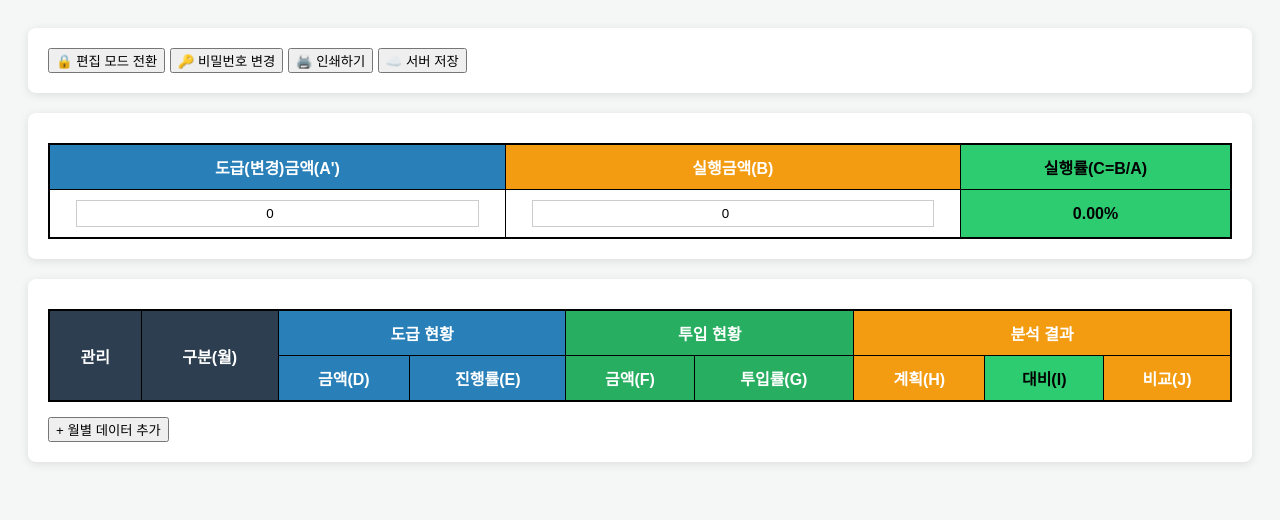
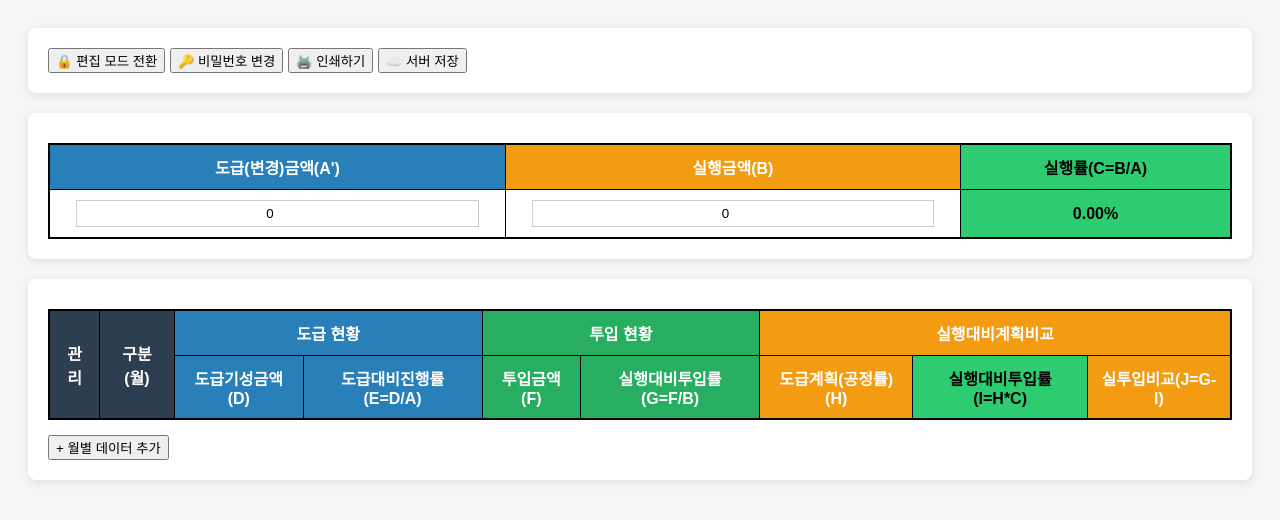
Before and after one commit to jihyoungbem/cost-manager, a plain HTML site: page index.html in a window 1280 px wide. Drawn offline with Linux system fonts and the light colour scheme.

Commit message:
Add files via upload

```diff
--- a/index.html
+++ b/index.html
@@ -59,12 +59,12 @@
                     <th rowspan="2">관리</th><th rowspan="2">구분(월)</th>
                     <th class="bg-blue" colspan="2">도급 현황</th>
                     <th class="bg-green" colspan="2">투입 현황</th>
-                    <th class="bg-gold" colspan="3">분석 결과</th>
+                    <th class="bg-gold" colspan="3">실행대비계획비교</th>
                 </tr>
                 <tr>
-                    <th class="bg-blue">금액(D)</th><th class="bg-blue">진행률(E)</th>
-                    <th class="bg-green">금액(F)</th><th class="bg-green">투입률(G)</th>
-                    <th class="bg-gold">계획(H)</th><th class="bg-green-light">대비(I)</th><th class="bg-gold">비교(J)</th>
+                    <th class="bg-blue">도급기성금액(D)</th><th class="bg-blue">도급대비진행률(E=D/A)</th>
+                    <th class="bg-green">투입금액(F)</th><th class="bg-green">실행대비투입률(G=F/B)</th>
+                    <th class="bg-gold">도급계획(공정률)(H)</th><th class="bg-green-light">실행대비투입률(I=H*C)</th><th class="bg-gold">실투입비교(J=G-I)</th>
                 </tr>
             </thead>
             <tbody id="monthly-body"></tbody>
```
